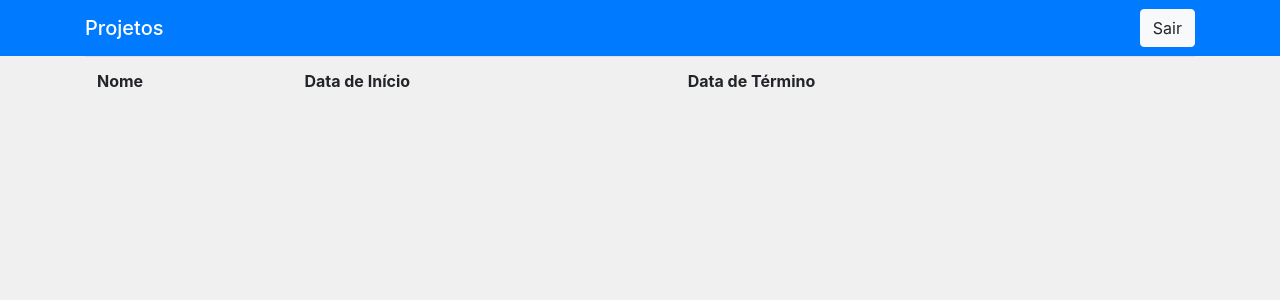
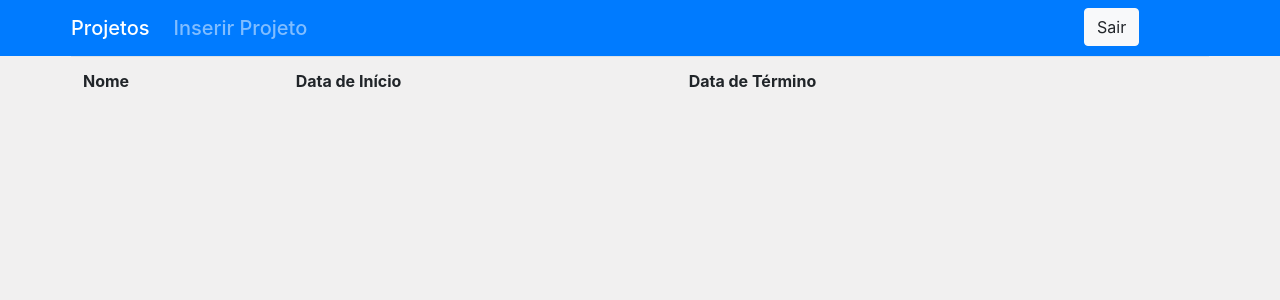
Before and after one commit to FilipeFernandesss/gerencia_projetos, a Flask app: page /grt/1 in a window 1280 px wide. Shown: the top 300 px of the page. Run offline with Flask 2, Linux system fonts and the light colour scheme; data that the repository does not hold is empty; some libraries are stand-ins or nearby versions.

Commit message:
#Comimmit3 do projeto das aulas de Laboratório de Programação.

```diff
--- a/main.py
+++ b/main.py
@@ -13,9 +13,11 @@ app.config['MYSQL_DATABASE_USER'] = "root"
 app.config['MYSQL_DATABASE_PASSWORD'] = ""
 app.config['MYSQL_DATABASE_DB'] = "gerencia_projetos"
 
+
 @app.route("/")
 def index():
     return render_template("index.html")
+
 
 @app.route("/login", methods=['GET', 'POST'])
 def login():
@@ -29,8 +31,6 @@ def login():
         login_adm = validar_login_adm(cursor,user_name, password)
         login_gerente = validar_login_gerente(cursor,user_name, password)
         login_funcionario = validar_login_funcionario(cursor,user_name, password)
-
-
 
         cursor.close()
         conn.close()
@@ -58,13 +58,13 @@ def listar_todos():
     return render_template("listar_pessoas.html", gerentes=gerentes, funcionarios=funcionarios)
 
 
-#Rota para o formulário de inserção
+# Rota para o formulário de inserção
 @app.route("/adm/insert")
 def inserir():
     return render_template("form_insert.html")
 
 
-#Rota para inserir
+# Rota para inserir
 @app.route("/adm/inserted", methods=["GET", "POST"])
 def inserindo():
     if request.method == "POST":
@@ -77,27 +77,27 @@ def inserindo():
         cpf = request.form["cpf"]
         cargo = request.form["opcao"]
 
-        #Conectando no myslq e criando cursor
+        # Conectando no myslq e criando cursor
         conn = mysql.connect()
         cursor = conn.cursor()
 
-        #Chamando função para inserir
+        # Chamando função para inserir
         if cargo == 'Funcionário':
             insert_funcionario(cursor, conn, username, password, nome, email, numero_contato, data_nascimento, cpf)
         else:
             insert_gerente(cursor, conn, username, password, nome, email, numero_contato, data_nascimento, cpf)
 
-        #Fechando a conexão e o cursor
+        # Fechando a conexão e o cursor
         cursor.close()
         conn.close()
 
-        #return para lista
+        # return para lista
         return redirect(url_for('listar_todos'))
     else:
         return redirect(url_for("inserir"))
 
 
-#Função para mostrar o perfil gerente
+# Função para mostrar o perfil gerente
 @app.route("/adm/perfilg/<int:id>")
 def perfil_gerente(id):
     conn = mysql.connect()
@@ -110,7 +110,8 @@ def perfil_gerente(id):
 
     return render_template("perfil_gerente.html", perfil=perfil, nome=nome)
 
-#Função para mostar o perfil funcionario
+
+# Função para mostar o perfil funcionario
 @app.route("/adm/perfilf/<int:id>")
 def perfil_funcionario(id):
     conn = mysql.connect()
@@ -127,7 +128,7 @@ def perfil_funcionario(id):
 ####FIM DAS FUNÇÕES ADM###
 ####FUNÇÕES DO GERENTE####
 
-#Rota para listar os projetos do gerente
+# Rota para listar os projetos do gerente
 @app.route('/grt/<id>')
 def listar_projetos(id):
     conn = mysql.connect()
@@ -139,7 +140,7 @@ def listar_projetos(id):
     return render_template("listar_projetos.html", projetos=projetos, id=id)
 
 
-#Rota para listar os detalhes do projeto
+# Rota para listar os detalhes do projeto
 @app.route("/grt/dtl/<int:id>/<int:id_projeto>")
 def listar_detalhes(id,id_projeto):
     conn = mysql.connect()
@@ -156,7 +157,8 @@ def listar_detalhes(id,id_projeto):
 
     return render_template("listar_detalhes.html", detalhes=detalhes, id=id, func=funcionario, id_projeto=id_projeto)
 
-#Rota para alterar o funcionário
+
+# Rota para alterar o funcionário
 @app.route("/grt/alt_func/<id>/<id_projeto>/<func>/<id_atividade>")
 def alterar_funcionario(id,id_projeto,func, id_atividade):
     conn = mysql.connect()
@@ -167,11 +169,13 @@ def alterar_funcionario(id,id_projeto,func, id_atividade):
     cursor.close()
     conn.close()
 
-    return render_template("form_alt.html", funcionarios=funcionarios, func=func, id_projeto=id_projeto, id=id, id_atividade=id_atividade)
+    return render_template("form_alt.html", funcionarios=funcionarios, func=func, id_projeto=id_projeto, id=id,
+                           id_atividade=id_atividade)
 
-#Rota para aplicar a alteração
+
+# Rota para aplicar a alteração
 @app.route("/grt/alter/<id>/<int:id_projeto>/<func>/<id_atividade>", methods=["GET", "POST"])
-def aplicar_alteracao(id,id_projeto,func, id_atividade):
+def aplicar_alteracao(id, id_projeto,func, id_atividade):
     if request.method == 'POST':
         funcionario = request.form['fun']
 
@@ -187,7 +191,8 @@ def aplicar_alteracao(id,id_projeto,func, id_atividade):
 
         return redirect(url_for("listar_detalhes", id=id, id_projeto=id_projeto))
 
-#Rota para mudar o status da atividade
+
+# Rota para mudar o status da atividade
 @app.route("/grt/<id>/<int:id_projeto>/<id_atividade>")
 def alter_status(id,id_projeto, id_atividade):
     print(id, id_projeto, id_atividade)
@@ -202,7 +207,7 @@ def alter_status(id,id_projeto, id_atividade):
     return redirect(url_for("listar_detalhes", id=id, id_projeto=id_projeto))
 
 
-#Rota para formulario de inserir atividade
+# Rota para formulario de inserir atividade
 @app.route("/grt/form_ativ/<id_gerente>/<id_projeto>")
 def form_atividade(id_gerente ,id_projeto):
     conn = mysql.connect()
@@ -216,7 +221,7 @@ def form_atividade(id_gerente ,id_projeto):
     return render_template("form_atividade.html", funcionarios=funcionarios, id_projeto=id_projeto, id_gerente=id_gerente)
 
 
-#Rota para inserir uma nova atividade
+# Rota para inserir uma nova atividade
 @app.route("/grt/insert_ativ/<id_gerente>/<id_projeto>", methods=['GET', 'POST'])
 def insert_atividade(id_gerente,id_projeto):
     if request.method == 'POST':
@@ -227,7 +232,6 @@ def insert_atividade(id_gerente,id_projeto):
         data_fim = request.form['data_fim']
 
         print(nome_atividade, '-',descricao, '-', funcionario, '-', data_inicio , '-', data_fim)
-
 
         conn = mysql.connect()
         cursor = conn.cursor()
@@ -240,7 +244,7 @@ def insert_atividade(id_gerente,id_projeto):
         return redirect(url_for("listar_detalhes", id=id_gerente, id_projeto=id_projeto))
 
 
-#Rota para excluir uma atividade
+# Rota para excluir uma atividade
 @app.route("/grt/excluir_ativ/<id_gerente>/<id_projeto>/<id_atividade>")
 def excluir_atividade(id_gerente,id_projeto,id_atividade):
 
@@ -254,11 +258,35 @@ def excluir_atividade(id_gerente,id_projeto,id_atividade):
 
     return redirect(url_for("listar_detalhes", id=id_gerente, id_projeto=id_projeto))
 
+
+# Rota para o form de inserir projeto
+@app.route("/grt/formProj/<id_gerente>")
+def form_insert_projeto(id_gerente):
+    return render_template("inserir_projeto.html", id_gerente=id_gerente)
+
+# Rota para inserir um projeto
+@app.route("/grt/insert_projeto/<id_gerente>", methods=['GET', 'POST'])
+def inserir_projeto(id_gerente):
+    if request.method == 'POST':
+        nome_projeto = request.form['name_project']
+        data_inicio = request.form['data_inicio']
+        data_fim = request.form['data_fim']
+
+        conn = mysql.connect()
+        cursor = conn.cursor()
+
+        inserir_projeto1(cursor, conn, id_gerente, nome_projeto, data_inicio, data_fim)
+
+        projetos = get_projetos(cursor, id_gerente)
+
+        return redirect(url_for("listar_projetos", projetos=projetos, id=id_gerente))
+
+
 #######Fim das funções do gerente#######
 ######Início das funções do funcionário########
 
 
-#Rota para listar as atividades do funcionário
+# Rota para listar as atividades do funcionário
 @app.route("/func/<id_funcionario>")
 def listar_atividades_funcionario(id_funcionario):
     conn = mysql.connect()
@@ -283,6 +311,5 @@ def alterar_status_funcionario(id_atividade, id_funcionario):
     return redirect(url_for("listar_atividades_funcionario", id_funcionario=id_funcionario))
 
 
-
 if __name__ == "__main__":
     app.run(debug=True)
--- a/templates/listar_projetos.html
+++ b/templates/listar_projetos.html
@@ -6,18 +6,32 @@
 
     <link rel="stylesheet" href="{{ url_for('static', filename='css/bootstrap.css') }}">
     <link rel="stylesheet" href="https://use.fontawesome.com/releases/v5.7.2/css/all.css" integrity="sha384-fnmOCqbTlWIlj8LyTjo7mOUStjsKC4pOpQbqyi7RrhN7udi9RwhKkMHpvLbHG9Sr" crossorigin="anonymous">
-    <link rel="stylesheet" href="{{ url_for('static', filename='css/style_projetos.css') }}">
+    <link rel="stylesheet" href="{{ url_for('static', filename='css/style_detalhes.css') }}">
 </head>
 <body>
     <nav class="navbar navbar-expand-lg navbar-dark bg-primary">
+
             <div class="container">
-            <a class="navbar-brand h1 mb-0" href="#">Projetos</a>
+
+                <a class="navbar-brand h1 mb-0" href="/grt/{{id}}">Projetos</a>
+
+                <button class="navbar-toggler" type="button" data-toggle="collapse" data-target="#navbarSite">
+                    <span class="navbar-toggler-icon"></span>
+                </button>
+
+                <div class="collapse navbar-collapse" id="navbarSite">
+
                     <ul class="navbar-nav">
+
+                        <li class="nav-item">
+                            <a class="nav-link h5 mb-0" href="/grt/formProj/{{id}}" role="button">Inserir Projeto</a>
+                        </li>
+
                         <li class="nav-item">
                             <a class="btn btn-light" id="btn-sair" href="/">Sair</a>
                         </li>
-
                     </ul>
+                </div>
             </div>
         </nav>
 
```
Also changed, not shown: bd.py (+28 -18 lines), templates/inserir_projeto.html (added, +46 -0 lines). Lines whose indentation alone changed are shown as unchanged.
